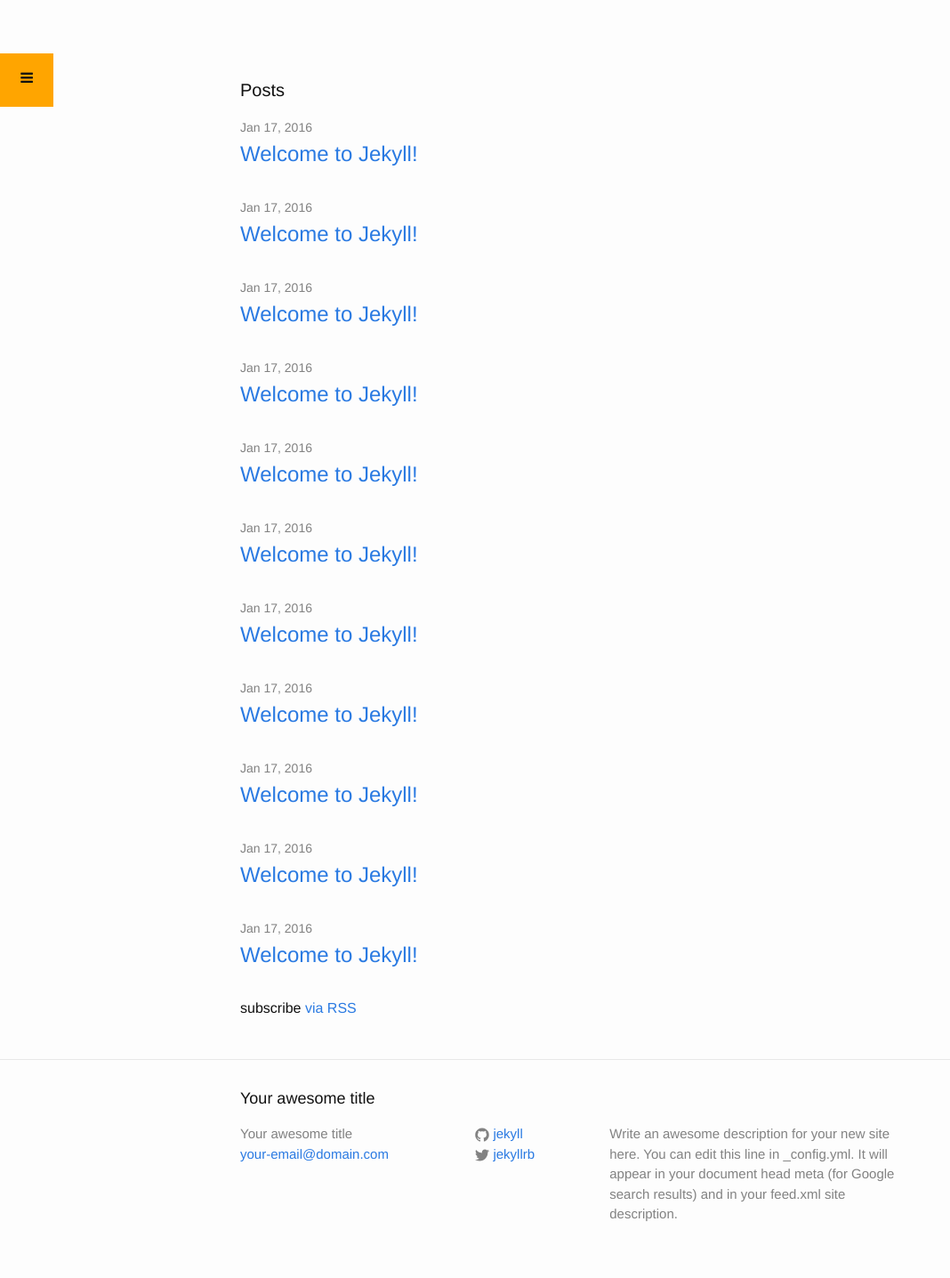
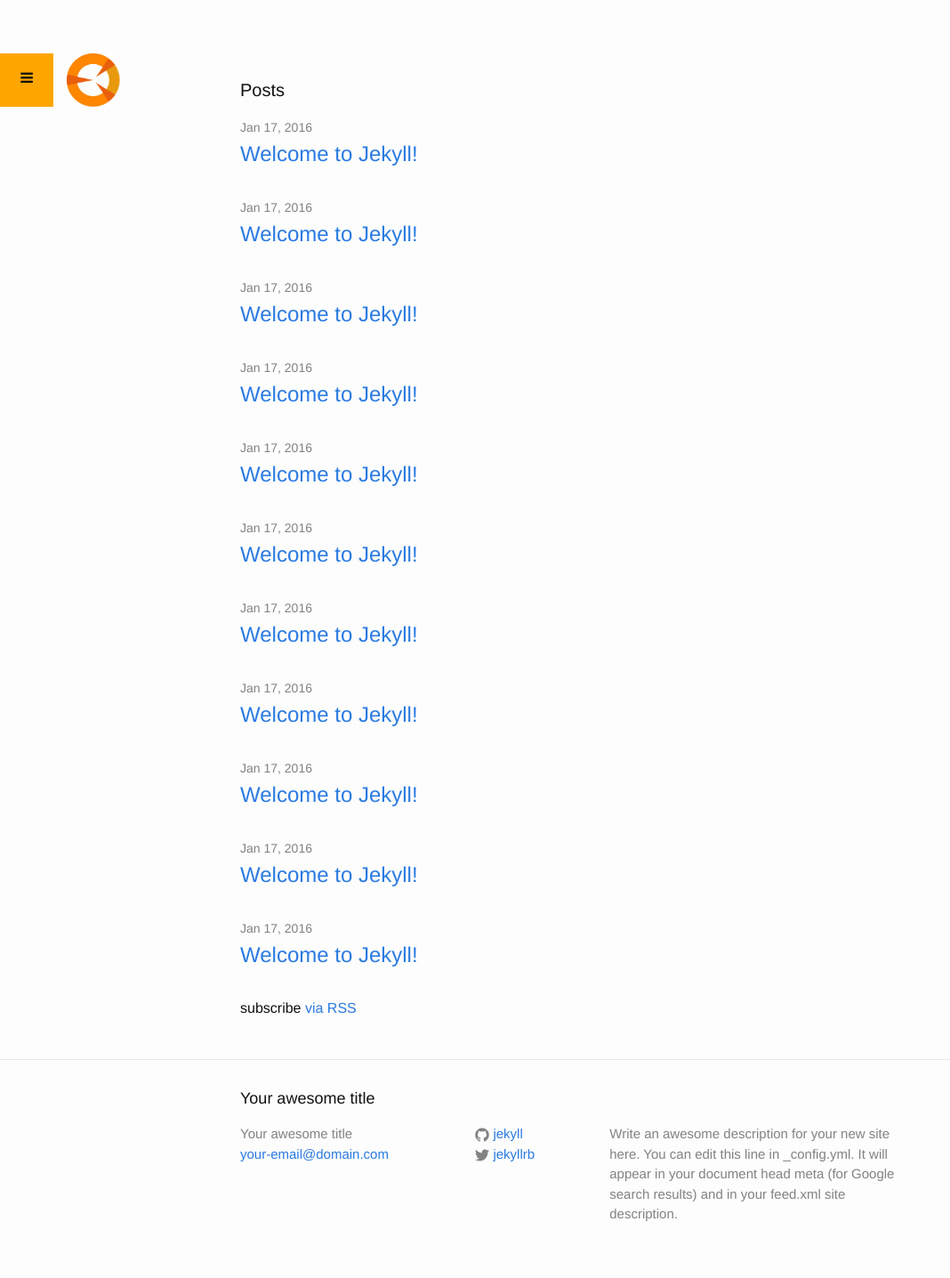
Before and after one commit to edwinchoate/edwinchoate.github.io, a Jekyll site: the page built from index.html, in a window 1280 px wide. Shown: the whole page at 89% size, without its empty margins (0-1068 px from the left). Built offline with Jekyll 4.4.1, drawn with Linux system fonts in a browser that asks for light colours.

Commit message:
completes navbar breakpoint functionality (font-size, padding, etc)

```diff
--- a/_includes/header.html
+++ b/_includes/header.html
@@ -6,6 +6,8 @@
         <div class="menu-bar">
           <i class="fa fa-bars"></i>
         </div>
+
+        <a href="http://www.edwinchoate.com"><img class="ec-logo" src="/img/ec_logo.png" alt="edwin choate logo"></a>
 
         <div class="overlay"></div>
 
--- a/_sass/_layout.scss
+++ b/_sass/_layout.scss
@@ -28,13 +28,21 @@
 
   overflow: hidden;
 
+  $menu-bar-top: $spacing-unit * 2;
+  $menu-bar-top-mobile: $spacing-unit * 0.75;
+  $menu-bar-width: $spacing-unit * 2;
+
+
   .menu-bar {
     position: fixed;
-    top: $spacing-unit * 2;
+    top: $menu-bar-top-mobile;
+
+    @include my-media-query($screen-sm-min) {
+      top: $menu-bar-top;
+    }
     left: 0;
-    z-index: 1002;
+    z-index: 1003;
     background-color: orange;
-    $menu-bar-width: $spacing-unit * 2;
     width: $menu-bar-width;
     height: $menu-bar-width; // square dimensions
 
@@ -44,6 +52,19 @@
       $menu-logo-margin: ($menu-bar-width - $spacing-unit) / 2;
       margin: 0 $menu-logo-margin 0 $menu-logo-margin;
     }
+  }
+
+  .ec-logo {
+    position: fixed;
+    top: $menu-bar-top-mobile;
+    left: $menu-bar-width + $spacing-unit / 2;
+
+    @include my-media-query($screen-sm-min) {
+      top: $menu-bar-top;
+    }
+
+    z-index: 1002;
+    max-width: $menu-bar-width;
   }
 
   .overlay {
@@ -65,12 +86,25 @@
     z-index: 1001;
     text-align: left;
     left: 0;
-    padding: 0 ($spacing-unit * 2) 0 ($spacing-unit * 2);
+    padding: $spacing-unit / 2;
+
+    @include my-media-query($screen-sm-min) {
+      padding: 0 $menu-bar-width 0 $menu-bar-width;
+    }
+
     max-height: 100%;
     overflow: auto;
 
     a {
-      font-size: 64px;
+      font-size: $base-font-size * 3;
+
+      @include my-media-query($screen-sm-min) {
+        font-size: $base-font-size * 4;
+      }
+
+      @include my-media-query($screen-md-min) {
+        font-size: $base-font-size * 5;
+      }
     }
   }
 
@@ -89,12 +123,16 @@
       // &:not(:last-child) {
       //     margin-right: 0;
       // }
-      margin-left: $spacing-unit * 2;
+      margin-left: $spacing-unit / 2;
       color: $text-color;
       line-height: $base-line-height;
 
       &:first-child {
-        margin-top: $spacing-unit * 5;
+        margin-top: $menu-bar-top-mobile + $menu-bar-width;
+
+        @include my-media-query($screen-sm-min) {
+          margin-top: $menu-bar-top + $menu-bar-width + $spacing-unit;
+        }
       }
 
       &:last-child {
@@ -106,6 +144,7 @@
       //     margin-right: 20px;
       // }
   }
+
 
 
   // @include media-query($on-palm) {
--- a/css/main.scss
+++ b/css/main.scss
@@ -44,6 +44,12 @@
     }
 }
 
+// e.g.   @include my-media-query($screen-md-min) { ... }
+@mixin my-media-query($screen-size) {
+    @media screen and (min-width: $screen-size) {
+        @content;
+    }
+}
 
 
 // Import partials from `sass_dir` (defaults to `_sass`)
--- a/js/main.js
+++ b/js/main.js
@@ -1,21 +1,34 @@
 
-var navbarElements = $(".menu-links, .overlay");
+// navbar and menu variables
+var menuBar, navbarElements, navbarExpanded;
+menuBar = $(".menu-bar");
+navbarElements = $(".menu-links, .overlay");
+navbarExpanded = false;
+
+// hide the navbar menu on page load
 navbarElements.hide();
-var navbarExpanded = false;
 
-$(".menu-bar").on("click", function() {
+// toggles navbar button's Font Awesome icons and expands/collapses menu
+var menuHandler = function() {
   var _this = $(this);
+  // font-awesome icon
   var icon = _this.find("i");
 
+  // collapsing navbar
   if (navbarExpanded) {
     navbarElements.hide();
     icon.removeClass("fa-close");
     icon.addClass("fa-bars");
     navbarExpanded = false;
-  } else {
+  }
+  // expanding navbar
+  else {
     navbarElements.show();
     icon.removeClass("fa-bars");
     icon.addClass("fa-close");
     navbarExpanded = true;
   }
-});
+}
+
+// add click handler to menu bar button
+menuBar.on("click", menuHandler);
```
Also changed, not shown: img/ec_favicon.png (added), img/ec_logo.png (added), 2 other files.
